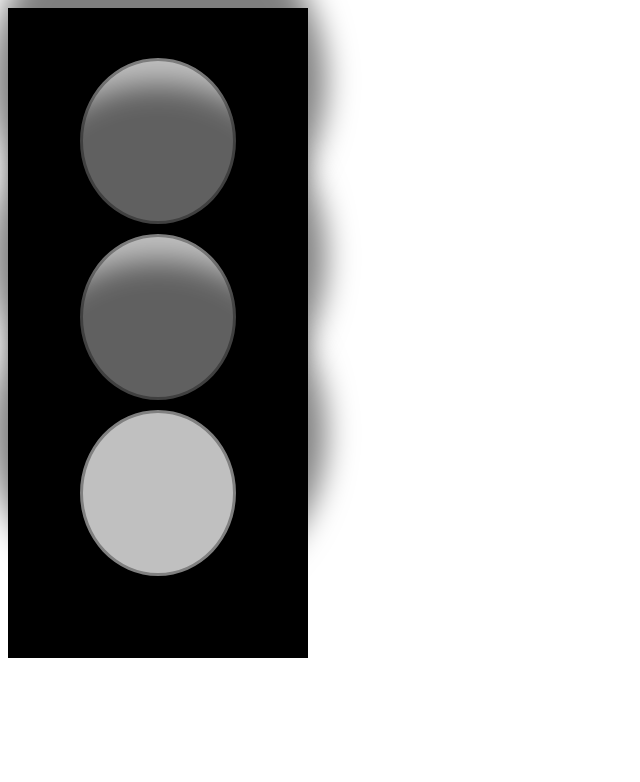
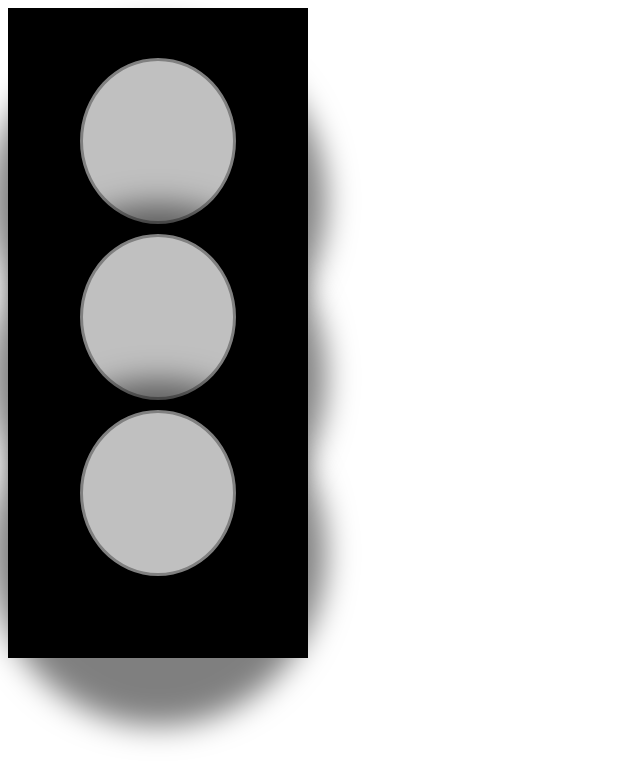
Before and after one commit to gleb-bread/courseWork, a plain HTML site: page sait2/index.html in a window 1280 px wide. Shown: the whole page, without its empty margins (0-640 px from the left). Drawn offline with Linux system fonts and the light colour scheme.

Commit message:
create deskop

```diff
--- a/style.css
+++ b/sait2/style.css
@@ -13,7 +13,7 @@
     margin-bottom: 10px;
     background-color: silver;
     border: 3px solid gray;
-    box-shadow: 0px -60px 30px 90px rgba(0, 0, 0, 0.5);
+    box-shadow: 0px 60px 30px 90px rgba(0, 0, 0, 0.5);
 }
 
 .block--red:hover {
```
Also changed, not shown: sait2/index.html (renamed from index.html).
